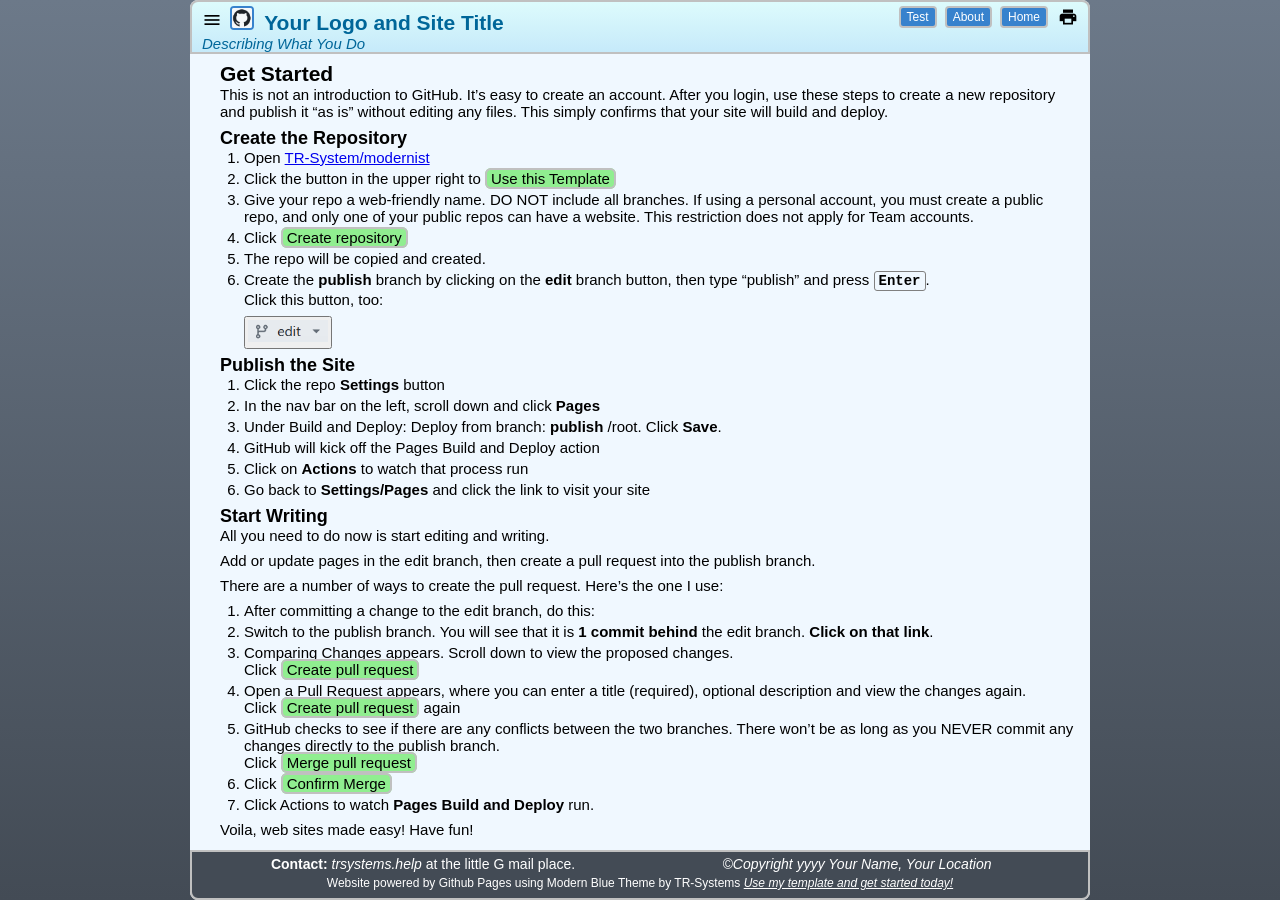
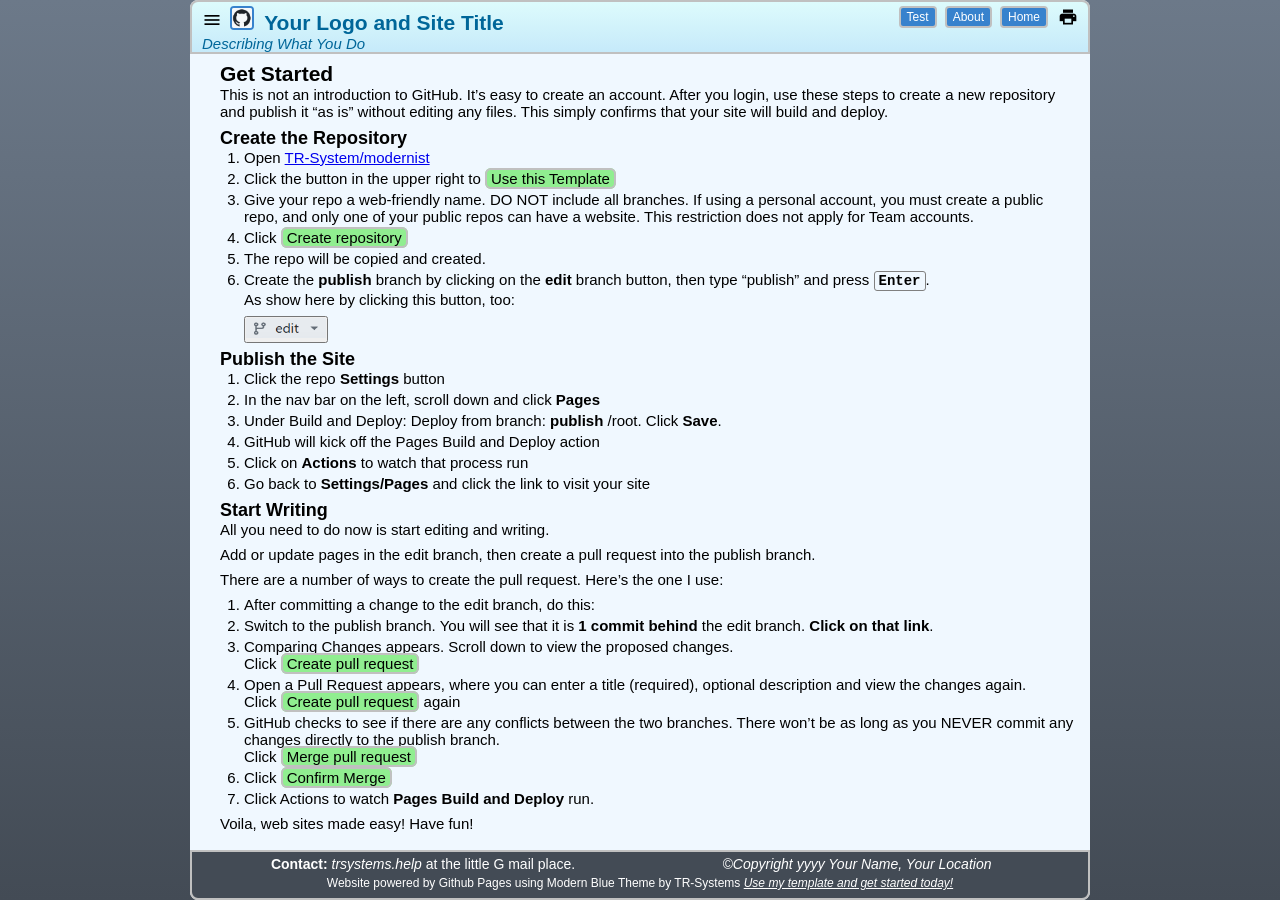
Before and after one commit to TR-Systems/modernist, a Jekyll site: the page built from getstarted.md, in a window 1280 px wide. Built offline with Jekyll 4.4.1, drawn with Linux system fonts in a browser that asks for light colours; our own code applies the rules of GitHub Pages for plain Markdown files.

Commit message:
Update getstarted.md

```diff
--- a/getstarted.md
+++ b/getstarted.md
@@ -11,13 +11,13 @@
 3. Give your repo a web-friendly name. DO NOT include all branches. If using a personal account, you must create a public repo, and only one of your public repos can have a website. This restriction does not apply for Team accounts.
 4. Click <span style="border:2px solid silver;border-radius:6px;padding:0 4px;background-color:lightgreen;">Create repository</span>
 5. The repo will be copied and created.
-6. Create the **publish** branch by clicking on the **edit** branch button, then type "publish" and press <kbd>Enter</kbd>.<br> Click this button, too:
+6. Create the **publish** branch by clicking on the **edit** branch button, then type "publish" and press <kbd>Enter</kbd>.<br>As show here by clicking this button, too:
 
 <div class="dropdown">
-<button style="padding:0;margin-left:24px;margin-bottom:6px;" onclick="editButtonClick()">
-<img width="80px" src="images/edit.png">
+<button type="image" onclick="editButtonClick()" style="margin-left:24px; margin-bottom:6px; padding:0;">
+<img src="images/edit.png" style="height:20px; width:80px; padding:0;">
 </button>
-<div id="editContent" class="drop-content">
+<div id="editContent" class="drop-content" style="position:relative; margin-left:24px; background-color:aliceblue; box-shadow:none; padding:0;">
 <img src="images/createbranch.png">
 </div>
 </div>
```
